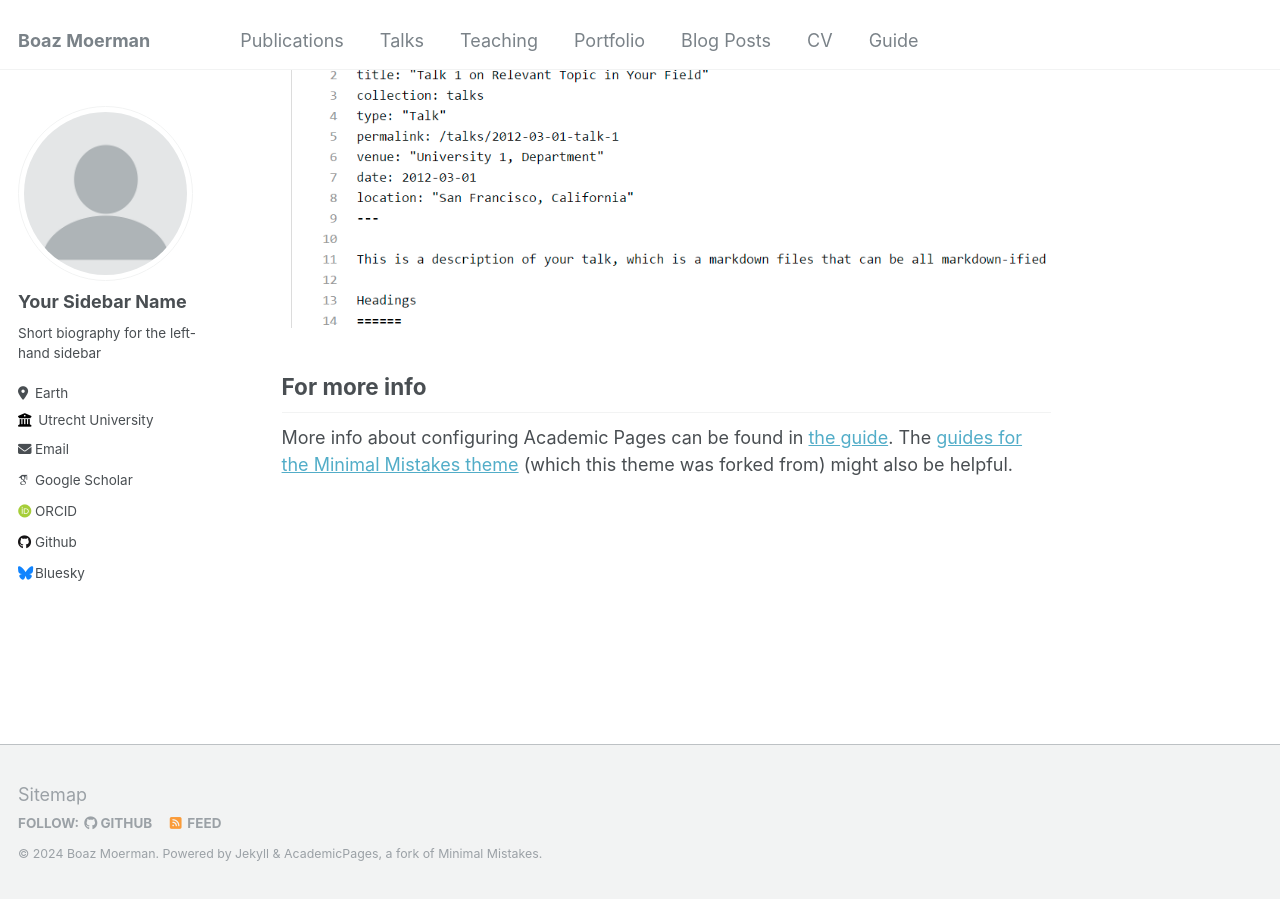
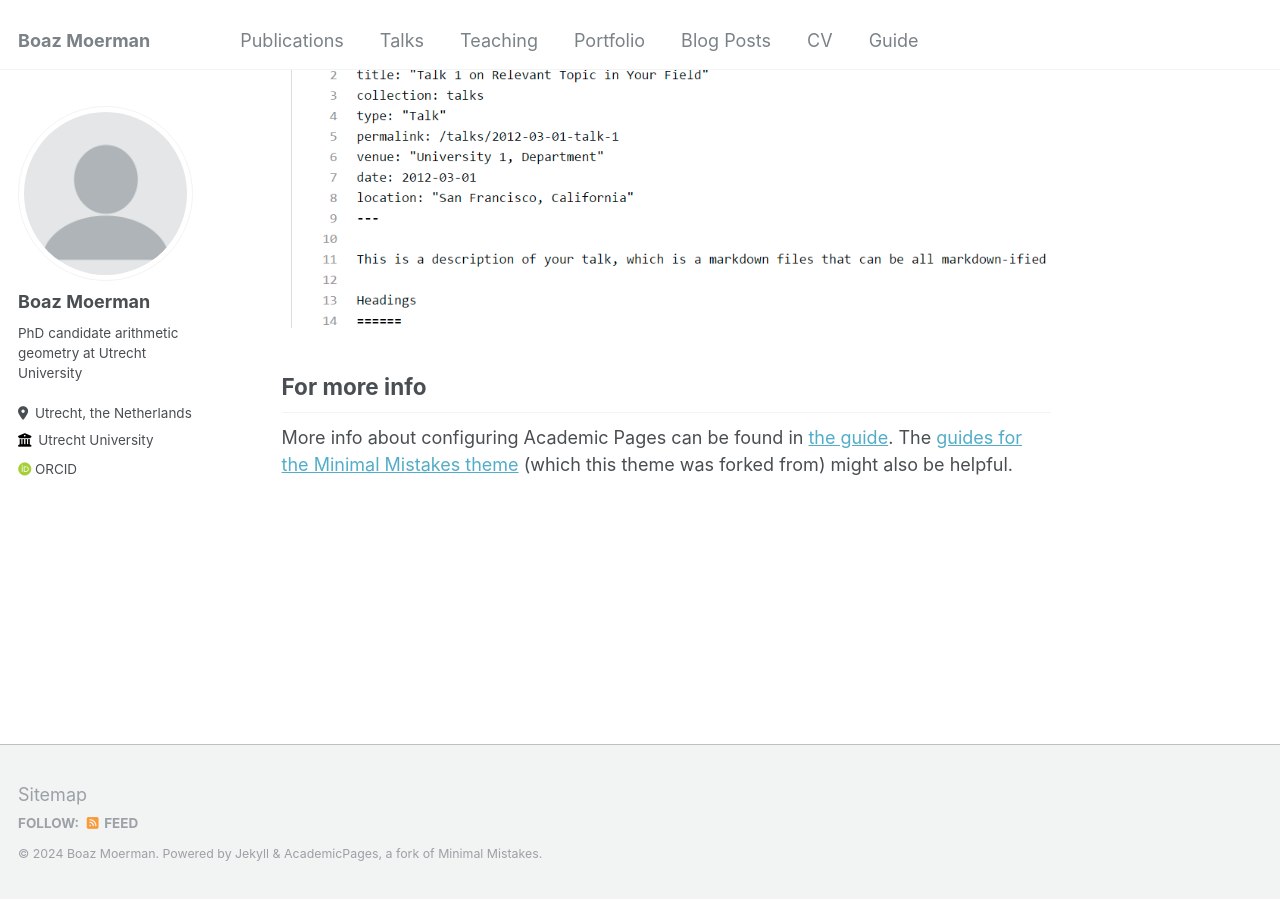
Before and after one commit to BoazMoerman/BoazMoerman.github.io, a Jekyll site: the page built from _pages/about.md, in a window 1280 px wide and 900 px high, scrolled down 2437 px. Built offline with Jekyll 4.4.1, drawn with Linux system fonts in a browser that asks for light colours; some web fonts are replaced.

Commit message:
Update _config.yml
Partially filled in sidebar

```diff
--- a/_config.yml
+++ b/_config.yml
@@ -22,17 +22,17 @@ repository               : "academicpages/academicpages.github.io"
 author:
   # Biographic information
   avatar           : "profile.png"
-  name             : "Your Sidebar Name"
+  name             : "Boaz Moerman"
   pronouns         : # example: "she/her"
-  bio              : "Short biography for the left-hand sidebar"
-  location         : "Earth"
+  bio              : "PhD candidate arithmetic geometry at Utrecht University"
+  location         : "Utrecht, the Netherlands"
   employer         : "Utrecht University"
   uri              : # URL
-  email            : "none@example.org"
+  email            : # "none@example.org" (add later)
 
   # Academic websites
   arxiv            : # URL - Update with the correct link to your profile
-  googlescholar    : "https://scholar.google.com/citations?user=PS_CX0AAAAAJ"
+  googlescholar    : # "https://scholar.google.com/citations?user=PS_CX0AAAAAJ"
   impactstory      : # URL
   orcid            : "https://orcid.org/0000-0002-9797-3305"
   semantic         : # URL
@@ -43,12 +43,12 @@ author:
   bitbucket        : # Username - Update with your username on the site
   codepen          : # Username
   dribbble         : # Username
-  github           : "academicpages"
+  github           : # "academicpages"
   kaggle           : # Username
   stackoverflow    : # User number or user number and name (i.e., use "1" or "1/jeff-atwood")
 
   # Social media
-  bluesky          : "bsky.app" # Replace this with you Bluesky username
+  bluesky          : #"bsky.app" # Replace this with you Bluesky username
   facebook         : # Username
   flickr           : # Username
   foursquare       : # Username
```
